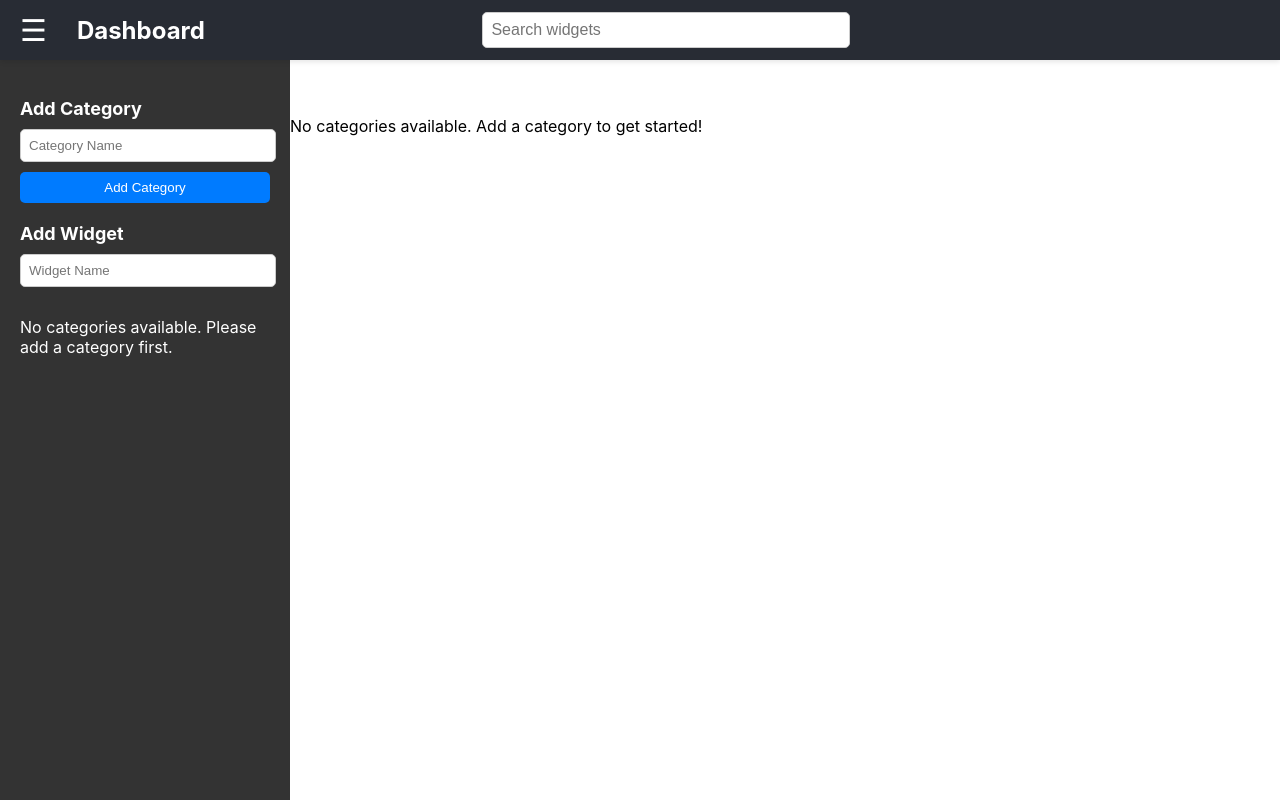
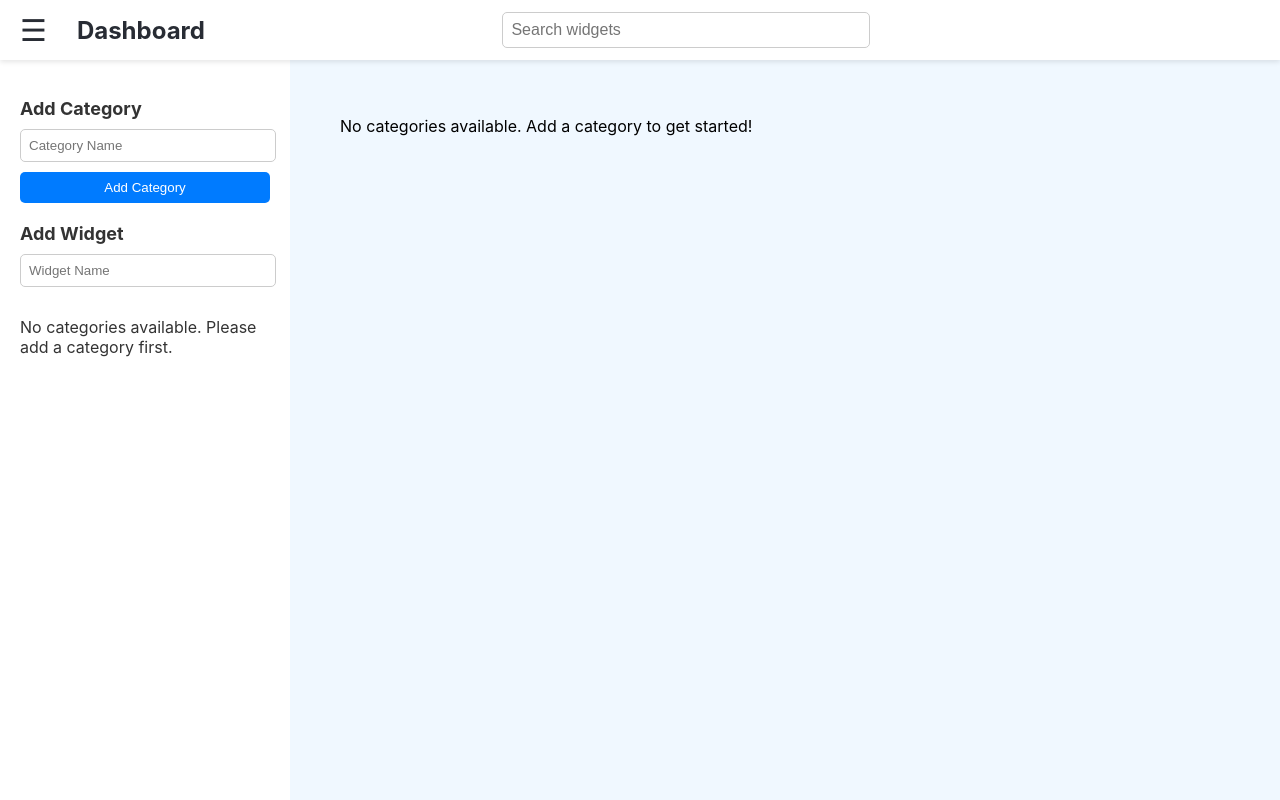
Before and after one commit to GayathriMohan12/widget-dashboard-ui, a React (Create React App) app: page / in a window 1280 px wide. Built offline with nearby package versions, Linux system fonts and the light colour scheme.

Commit message:
improve ui

```diff
--- a/src/App.css
+++ b/src/App.css
@@ -11,8 +11,8 @@
   align-items: center;
   justify-content: space-between;
   height: 60px;
-  background-color: #282c34;
-  color: white;
+  background-color: white;
+  color: #282c34;
   padding: 0 20px;
   box-shadow: 0 2px 5px rgba(0, 0, 0, 0.1);
   position: relative;
@@ -36,6 +36,7 @@
   flex-grow: 1;
   display: flex;
   justify-content: center;
+  margin-left: 40px;
 }
 
 .search-container input {
@@ -90,4 +91,5 @@
 /* Shift content to the right when sidebar is open */
 .content-shifted {
   margin-left: 250px; /* Sidebar width */
+  background-color: aliceblue;
 }
--- a/src/components/Dashboard.css
+++ b/src/components/Dashboard.css
@@ -4,6 +4,7 @@
     display: flex;
     flex-direction: column;
     gap: 30px;
+    margin-left: 50px;
   }
 
   .category {
--- a/src/components/Sidebar.css
+++ b/src/components/Sidebar.css
@@ -19,6 +19,8 @@
 
 .sidebar.open {
   transform: translateX(0);
+  color: #333;
+  background-color: white;
 }
 
 .category-form, .widget-form {
@@ -59,13 +61,17 @@
 
 .category-item {
   padding: 10px;
-  background-color: #444;
+  background-color: rgb(221, 229, 236);
   border-radius: 5px;
   margin-bottom: 10px;
   display: flex;
   justify-content: space-between;
   align-items: center;
+  flex-direction: column;
+  box-shadow: 0 4px 8px rgba(0, 0, 0, 0.1);
 }
+
+
 
 .category-item span {
   font-size: 16px;
@@ -73,8 +79,10 @@
 }
 
 .category-controls {
+  margin-top: 10px;
   display: flex;
   gap: 10px;
+  flex-direction: column-reverse;
 }
 
 .action-btn {
```
